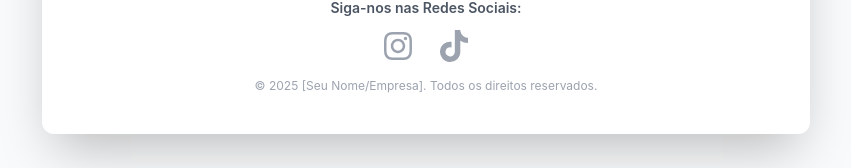
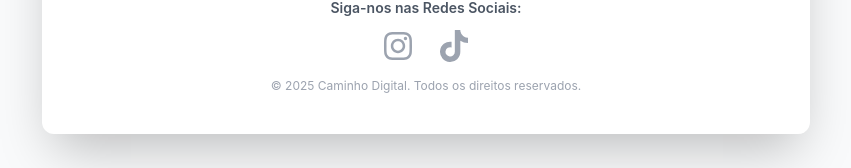
Before and after one commit to Miguel-Aleixo/Plataforma_De_Vendas, a Next.js app: page / in a window 1280 px wide. Shown: the part 1490-1658 px from the top of the page, without its empty margins (214-1065 px from the left). Built offline with nearby package versions, Linux system fonts and the light colour scheme.

Commit message:
Finalizado

```diff
--- a/pages/index.tsx
+++ b/pages/index.tsx
@@ -418,7 +418,7 @@ export default function Home() {
                 </a>
             </div>
             <p className="text-xs text-gray-400 mt-4">
-                © {new Date().getFullYear()} [Seu Nome/Empresa]. Todos os direitos reservados.
+                © {new Date().getFullYear()} Caminho Digital. Todos os direitos reservados.
             </p>
         </div>
       </div>
```
